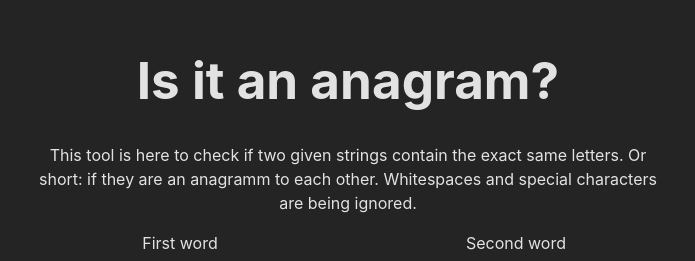
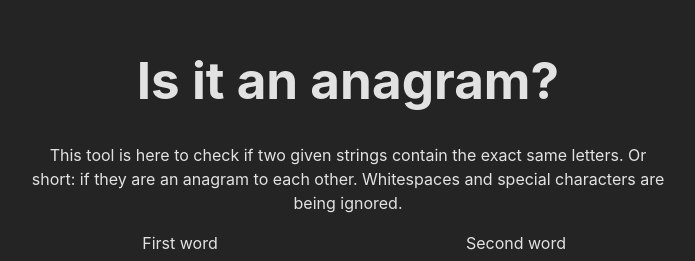
Before and after one commit to anotherdevel/anagramm_bw, a website built with Vite: page index.html in a window 1280 px wide. Shown: the part 193-454 px from the top of the page, without its empty margins (292-987 px from the left). Built offline with nearby package versions, Linux system fonts and the light colour scheme.

Commit message:
🪲 fix typo

```diff
--- a/index.html
+++ b/index.html
@@ -11,7 +11,7 @@
       <h1>Is it an anagram?</h1>
       <p>
         This tool is here to check if two given strings contain the exact same
-        letters. Or short: if they are an anagramm to each other. Whitespaces
+        letters. Or short: if they are an anagram to each other. Whitespaces
         and special characters are being ignored.
       </p>
 
```
